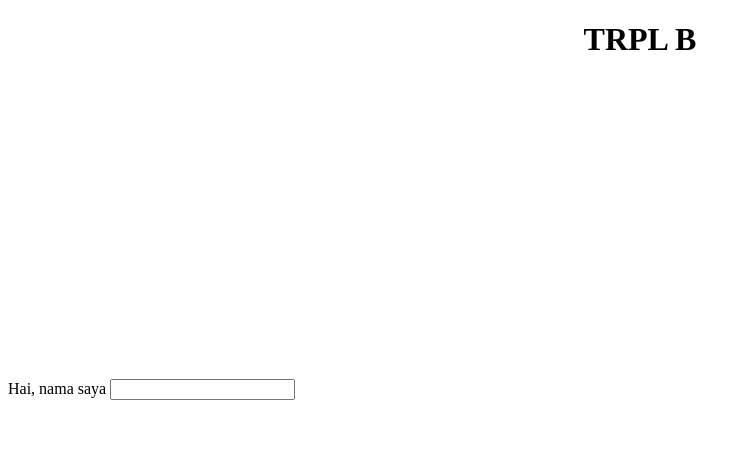
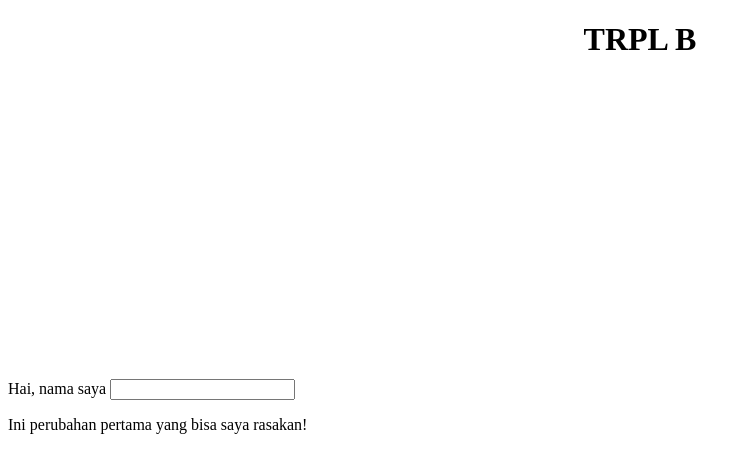
Before and after one commit to FarhanMuftiHilmy/web-pert1, a plain HTML site: page index.html in a window 1280 px wide. Shown: the whole page, without its empty margins (0-751 px from the left). Drawn offline with Linux system fonts and the light colour scheme.

Commit message:
Menambahkan Paragraf Baru

```diff
--- a/index.html
+++ b/index.html
@@ -12,5 +12,8 @@
 	<p>
 		Hai, nama saya <input>
 	</p>
+	<p>
+		Ini perubahan pertama yang bisa saya rasakan!
+	</p>
 </body>
 </html>
```
